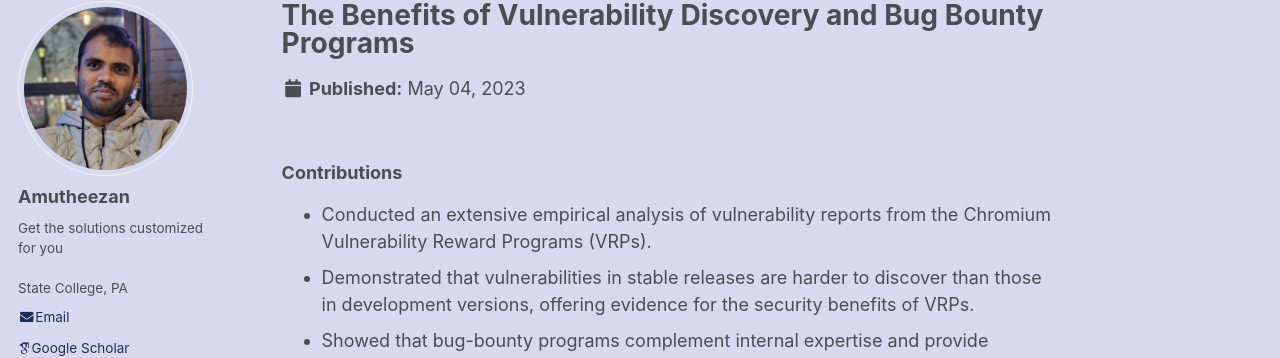
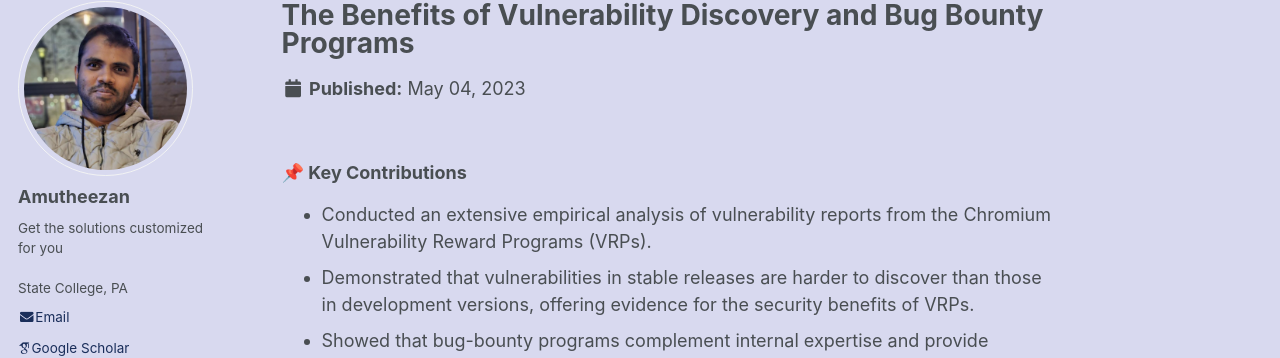
Before and after one commit to Amutheezan/amutheezan.github.io, a Jekyll site: the page built from _projects/2023-05-04-bugbounty.md, in a window 1280 px wide and 1340 px high. Shown: the part 117-475 px from the top of the window. Built offline with Jekyll 4.4.1, drawn with Linux system fonts in a browser that asks for light colours; some web fonts are replaced.

Commit message:
Update 2023-05-04-bugbounty.md

```diff
--- a/_projects/2023-05-04-bugbounty.md
+++ b/_projects/2023-05-04-bugbounty.md
@@ -6,7 +6,7 @@ permalink: /projects/bug-bounty
 date: 2023-05-04
 
 ---
-### Contributions
+### 📌 Key Contributions
 
 * Conducted an extensive empirical analysis of vulnerability reports from the Chromium Vulnerability Reward Programs (VRPs).
 * Demonstrated that vulnerabilities in stable releases are harder to discover than those in development versions, offering evidence for the security benefits of VRPs.
```
